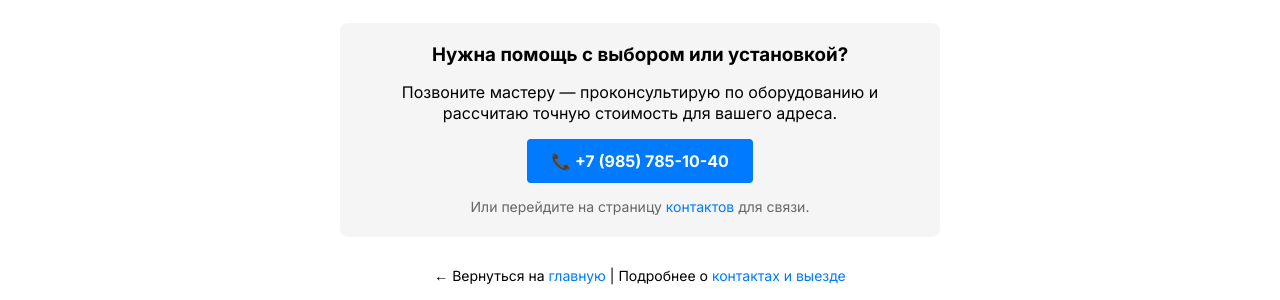
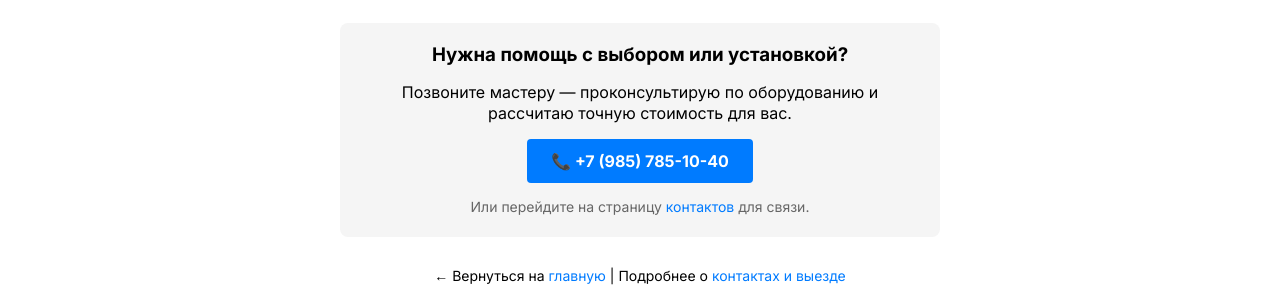
Before and after one commit to dmtaldom/dmtaldom.github.io, a Jekyll site: the page built from installation.md, in a window 1280 px wide and 900 px high, scrolled down 2936 px. Shown: the part 178-478 px from the top of the window. Built offline with Jekyll 4.4.1, drawn with Linux system fonts in a browser that asks for light colours.

Commit message:
seo and remake installation

```diff
--- a/installation.md
+++ b/installation.md
@@ -79,7 +79,7 @@ permalink: /installation/
             <div class="cta-box" style="margin-top: 40px; padding: 20px; background: #f5f5f5; border-radius: 8px; text-align: center;">
                 <h3 style="margin-bottom: 15px;">Нужна помощь с выбором или установкой?</h3>
                 <p style="margin-bottom: 15px;">
-                    Позвоните мастеру — проконсультирую по оборудованию и рассчитаю точную стоимость для вашего адреса.
+                    Позвоните мастеру — проконсультирую по оборудованию и рассчитаю точную стоимость для вас.
                 </p>
                 <a href="tel:+79857851040" style="display: inline-block; padding: 12px 24px; background: #007bff; color: white; text-decoration: none; border-radius: 4px; font-weight: bold;">
                     📞 +7 (985) 785-10-40
```
